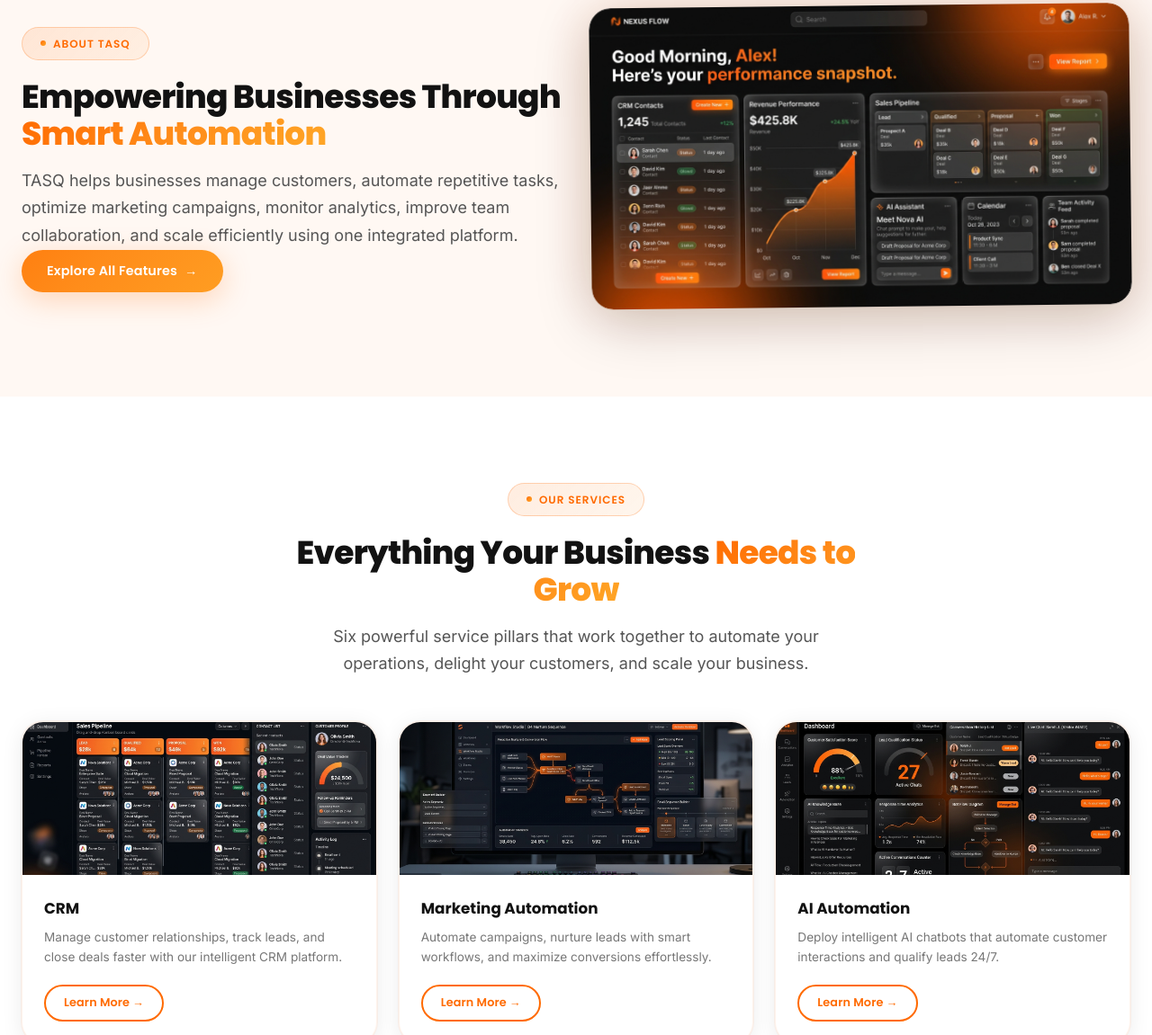
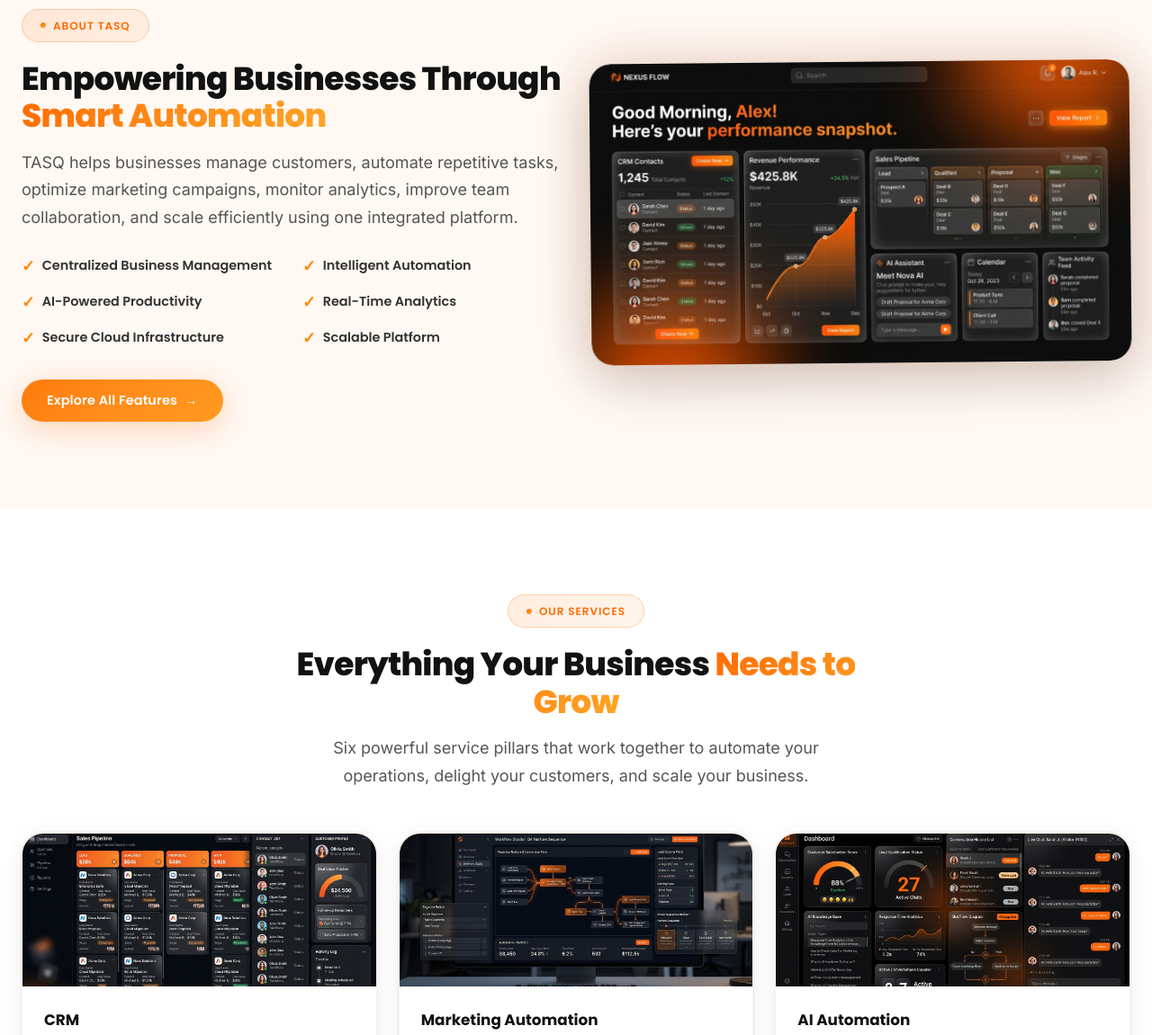
Before and after one commit to viduthalai652-hash/tasqweb, a plain HTML site: page index.html in a window 1280 px wide. Shown: the part 1326-2477 px from the top of the page at 90% size. Drawn offline with nearby package versions, Linux system fonts and the light colour scheme.

Commit message:
Add orange tick marks back to About TASQ section

```diff
--- a/index.html
+++ b/index.html
@@ -198,7 +198,14 @@
         <div class="section-label">About TASQ</div>
         <h2 class="section-heading">Empowering Businesses Through <span>Smart Automation</span></h2>
         <p class="section-subheading">TASQ helps businesses manage customers, automate repetitive tasks, optimize marketing campaigns, monitor analytics, improve team collaboration, and scale efficiently using one integrated platform.</p>
-
+        <div style="display:grid;grid-template-columns:1fr 1fr;gap:0.75rem 1.5rem;margin:1.5rem 0 2rem;">
+          <div style="display:flex;align-items:center;gap:0.5rem;font-family:var(--font-heading);font-size:0.9rem;font-weight:600;color:#333;"><span style="color:#FF8A00;font-size:1.1rem;font-weight:800;flex-shrink:0;">&#10003;</span>Centralized Business Management</div>
+          <div style="display:flex;align-items:center;gap:0.5rem;font-family:var(--font-heading);font-size:0.9rem;font-weight:600;color:#333;"><span style="color:#FF8A00;font-size:1.1rem;font-weight:800;flex-shrink:0;">&#10003;</span>Intelligent Automation</div>
+          <div style="display:flex;align-items:center;gap:0.5rem;font-family:var(--font-heading);font-size:0.9rem;font-weight:600;color:#333;"><span style="color:#FF8A00;font-size:1.1rem;font-weight:800;flex-shrink:0;">&#10003;</span>AI-Powered Productivity</div>
+          <div style="display:flex;align-items:center;gap:0.5rem;font-family:var(--font-heading);font-size:0.9rem;font-weight:600;color:#333;"><span style="color:#FF8A00;font-size:1.1rem;font-weight:800;flex-shrink:0;">&#10003;</span>Real-Time Analytics</div>
+          <div style="display:flex;align-items:center;gap:0.5rem;font-family:var(--font-heading);font-size:0.9rem;font-weight:600;color:#333;"><span style="color:#FF8A00;font-size:1.1rem;font-weight:800;flex-shrink:0;">&#10003;</span>Secure Cloud Infrastructure</div>
+          <div style="display:flex;align-items:center;gap:0.5rem;font-family:var(--font-heading);font-size:0.9rem;font-weight:600;color:#333;"><span style="color:#FF8A00;font-size:1.1rem;font-weight:800;flex-shrink:0;">&#10003;</span>Scalable Platform</div>
+        </div>
         <a href="features.html" class="btn btn-primary btn-ripple">Explore All Features <span class="btn-arrow">→</span></a>
       </div>
       <div class="reveal-right">
```
